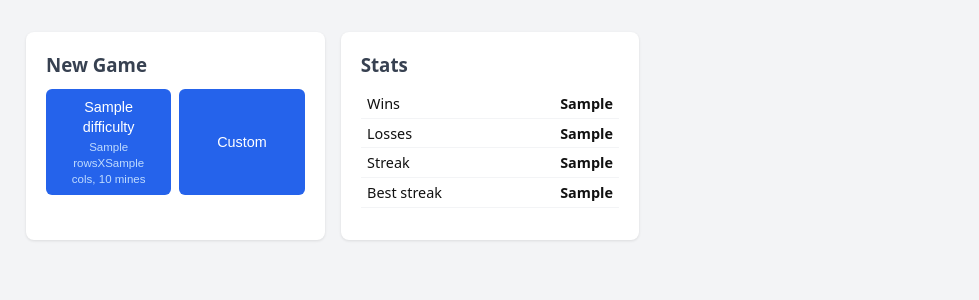
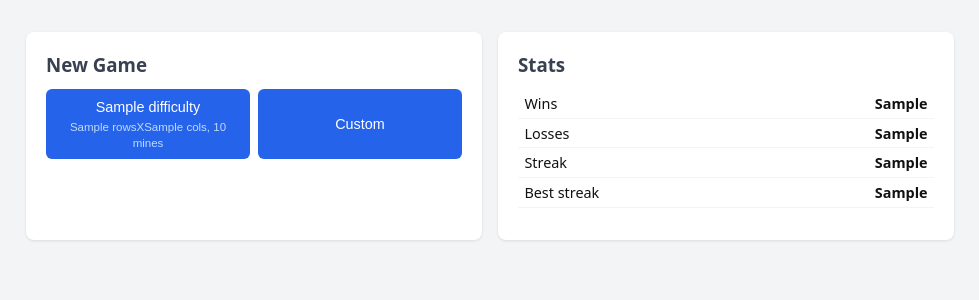
Before and after one commit to rfflrt/MAC0350-Individual, a FastAPI app: template templates/home.html in a window 1280 px wide. Shown: the part 43-343 px from the top of the page, without its empty margins (150-1129 px from the left). Run offline with FastAPI, Linux system fonts and the light colour scheme; the template is opened without the code that fills it: most values are stand-ins (such as "Sample title", 1, 10 or a date in 2020).

Commit message:
Fixed home grid

```diff
--- a/static/style.css
+++ b/static/style.css
@@ -44,7 +44,7 @@ button:disabled { background: #9ca3af; cursor: not-allowed; }
 
 .login-box {
   max-width: 360px;
-  margin: 2rem auto; /* Static top margin for small/short screens */
+  margin: 2rem auto;
   background: white; border-radius: 10px; padding: 2.5rem;
   box-shadow: 0 2px 16px rgba(0,0,0,.1); text-align: center;
 }
@@ -114,15 +114,9 @@ button:disabled { background: #9ca3af; cursor: not-allowed; }
 
 
 @media (min-width: 900px) {
-  .home-grid {
-    grid-template-columns: repeat(3, 1fr);
-  }
-
   .lb-grid {
     grid-template-columns: repeat(4, 1fr);
   }
-
-
 }
 
 
```
Also changed, not shown: minesweeper.db.
